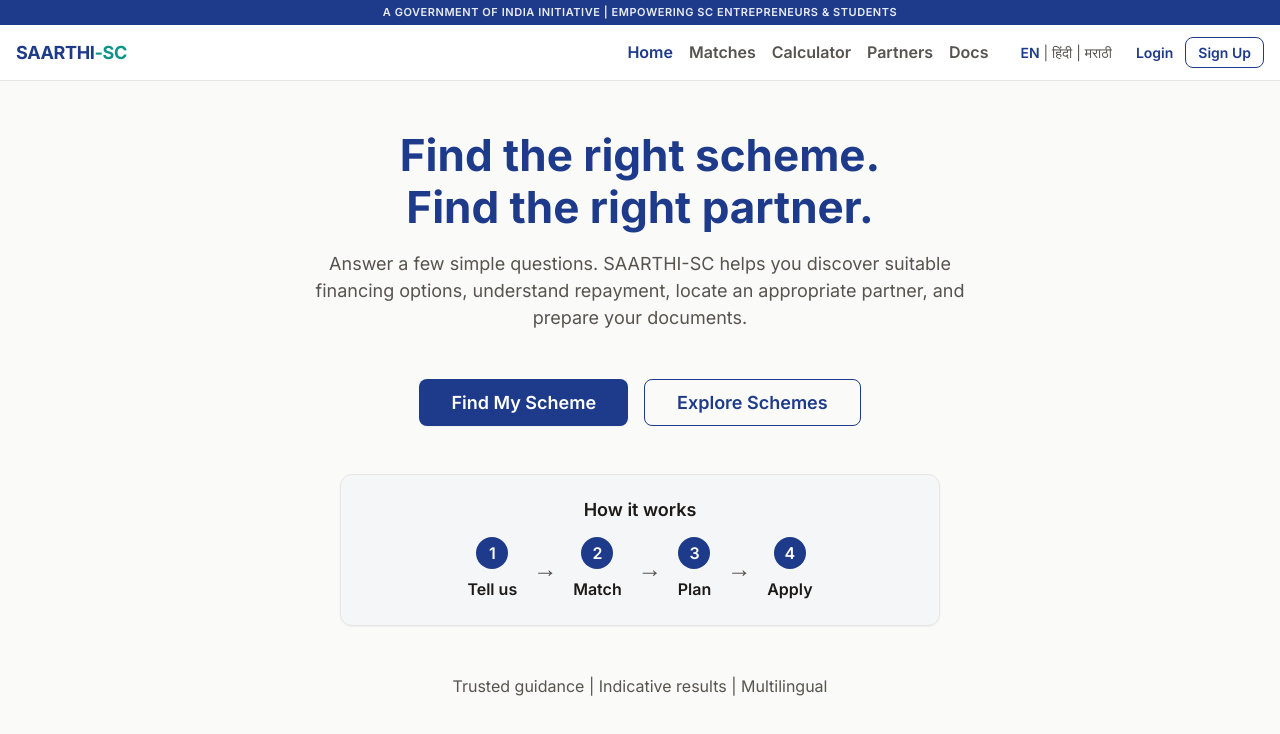
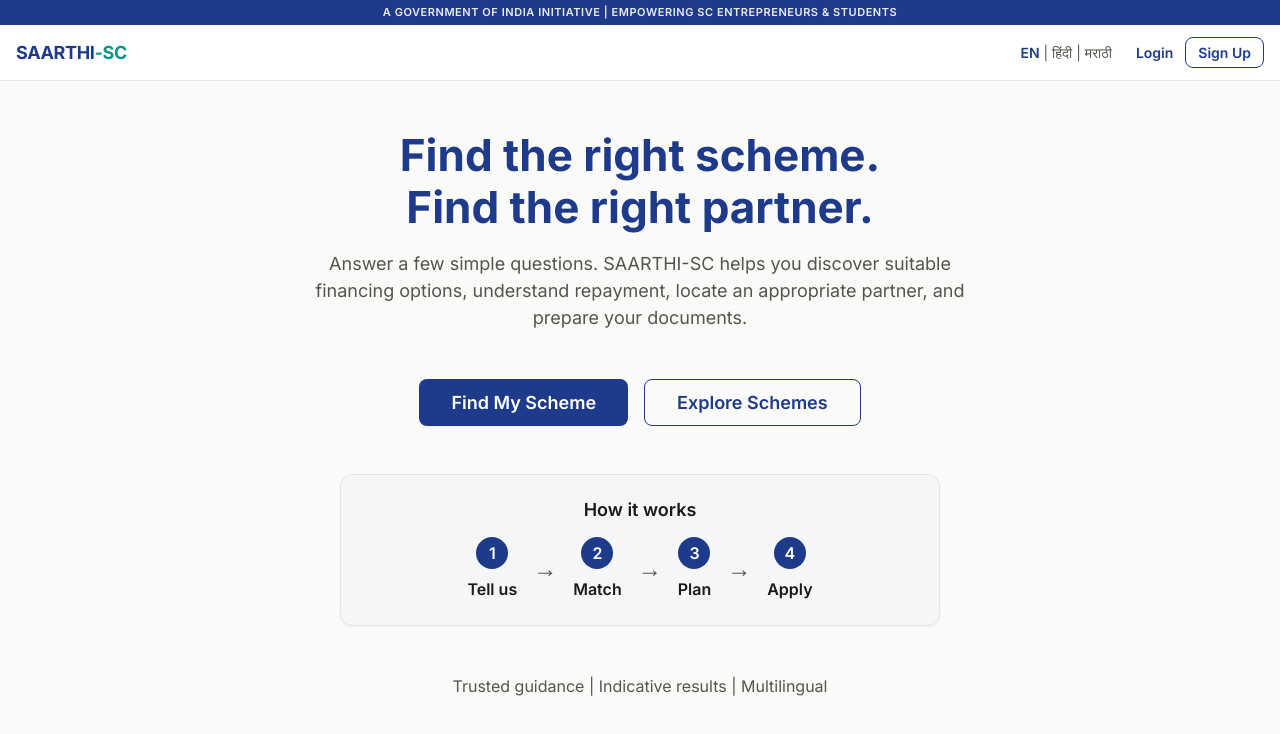
Before and after one commit to amayy05/saarthi, a React (Vite) app: page / in a window 1280 px wide. Shown: the top 734 px of the page. Built offline with nearby package versions, Linux system fonts and the light colour scheme.

Commit message:
fix: Hide internal navigation links on public routes

```diff
--- a/src/components/layout/Layout.jsx
+++ b/src/components/layout/Layout.jsx
@@ -5,7 +5,7 @@
 
 export default function Layout() {
   const location = useLocation();
-  const isPublicRoute = location.pathname === '/';
+  const isPublicRoute = ['/', '/login', '/signup'].includes(location.pathname);
 
   return (
     <div className="app-container">
@@ -25,6 +25,7 @@
           </Link>
 
           <div className="header-actions">
+            {!isPublicRoute && (
               <nav className="desktop-nav">
                 <Link to="/" className={location.pathname === '/' ? 'active' : ''}>Home</Link>
                 <Link to="/matches" className={location.pathname === '/matches' ? 'active' : ''}>Matches</Link>
@@ -32,6 +33,7 @@
                 <Link to="/partners" className={location.pathname === '/partners' ? 'active' : ''}>Partners</Link>
                 <Link to="/documents" className={location.pathname === '/documents' ? 'active' : ''}>Docs</Link>
               </nav>
+            )}
             <div className="lang-selector">
               <span className="active">EN</span> | <span>हिंदी</span> | <span>मराठी</span>
             </div>
```
Lines whose indentation alone changed are shown as unchanged.
